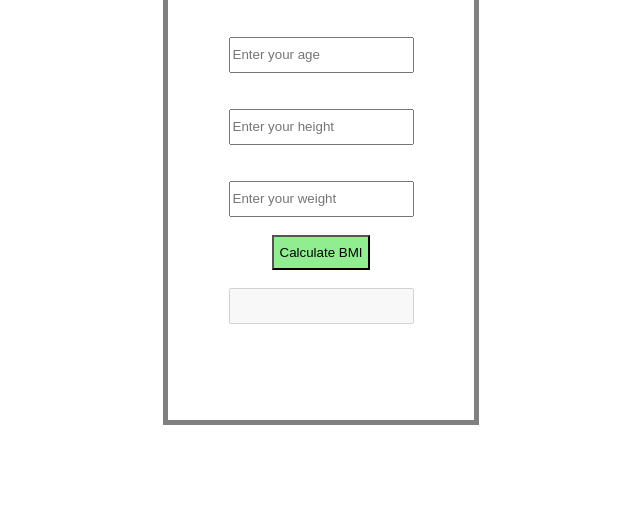
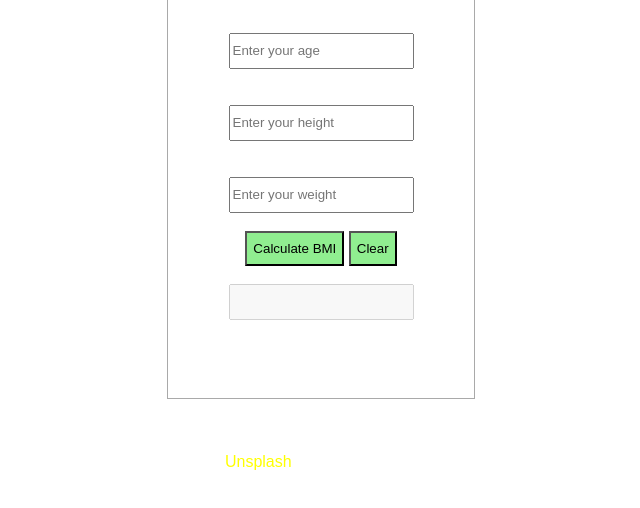
Before and after one commit to Asiphe04/BMI_Calculator, a plain HTML site: page index.html in a window 1280 px wide. Shown: the part 138-646 px from the top of the page, without its empty margins (319-959 px from the left). Drawn offline with Linux system fonts and the light colour scheme.

Commit message:
completed_everything

```diff
--- a/index.html
+++ b/index.html
@@ -46,11 +46,12 @@
       <br />
       <br />
       <button class="btn" id="btn">Calculate BMI</button>
+      <button class="btn" onclick="location.reload()">Clear</button>
       <br />
       <br />
       <input disabled type="text" class="input" id="bmi-result" />
       <br />
-      <br />
+
       <h2 class="info-text">
         Weight Condition:
         <div id="weight-condition"></div>
@@ -59,7 +60,13 @@
     <br />
     <br />
 
-    <footer>Copyright, 2023 by Asiphe Ndimlana</footer>
+    <footer>
+      Copyright, 2023 by Asiphe Ndimlana
+      <br />
+      Credit to
+      <a href="https://unsplash.com/s/photos/dark-background">Unsplash</a> for
+      the background image.
+    </footer>
     <br />
 
     <script src="/code.js"></script>
--- a/style.css
+++ b/style.css
@@ -8,6 +8,7 @@ body {
   min-height: 97.5vh;
   font-family: Arial, Helvetica, sans-serif;
 }
+
 input {
   height: 30px;
 }
@@ -19,7 +20,7 @@ button:hover {
   background-color: green;
 }
 #weight-condition {
-  color: white;
+  color: rgb(170, 216, 3);
 }
 footer {
   color: white;
@@ -29,5 +30,9 @@ h2 {
 }
 .container {
   padding: 10px;
-  border: 5px solid grey;
+  border: 1px solid darkgray;
 }
+a {
+  color: yellow;
+  text-decoration: none;
+}
```
Also changed, not shown: code.js (line endings or trailing spaces).
